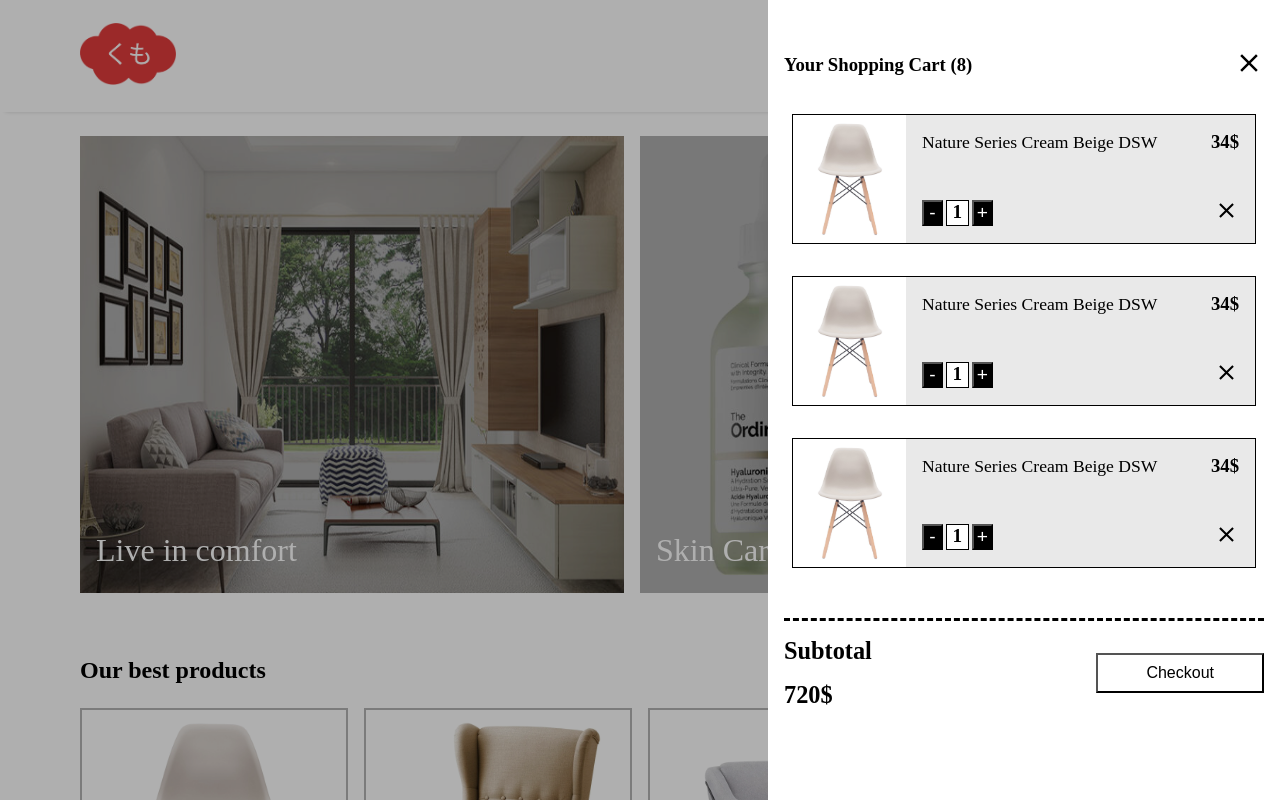
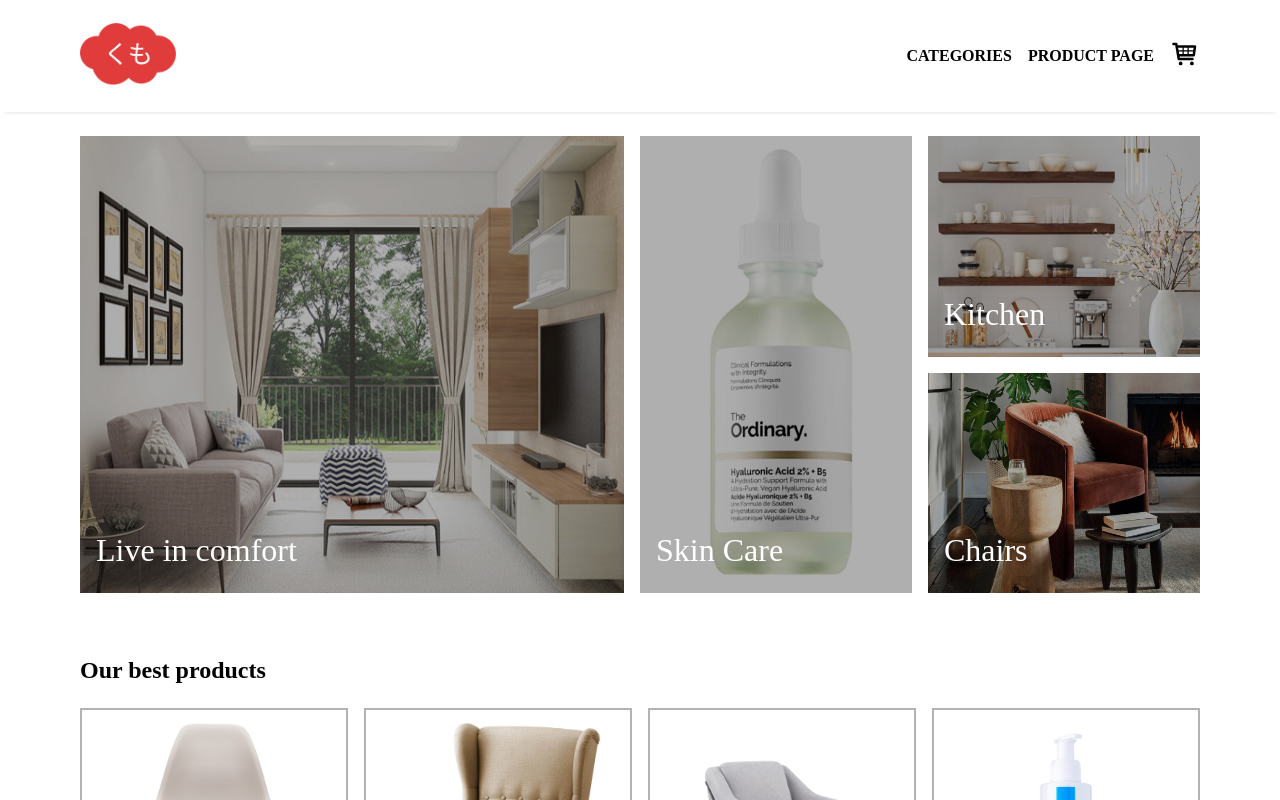
Before and after one commit to OnigiriKing/kumo-market, a React (Create React App) app: page / in a window 1280 px wide. Shown: the top 800 px of the page. Built offline with nearby package versions, Linux system fonts and the light colour scheme.

Commit message:
closeMenu, closeCart functions created

```diff
--- a/src/pages/navBar/NavBar.jsx
+++ b/src/pages/navBar/NavBar.jsx
@@ -3,6 +3,7 @@
 import logo from "../../img/logo.png"
 import { useLocation } from "react-router-dom";
 import React from "react";
+import { closeCart } from "../../scripts/changeClass";
 
 export default function NavBar() {
 
@@ -29,7 +30,9 @@
         <div className="nav-links">
           <Link to="/categories/all">CATEGORIES</Link>
           <Link to={`/product/${link}`}>PRODUCT PAGE</Link>
-          <div className="nav-basket">{allSvg(30).basket}</div>
+          <div className="nav-basket" {...closeCart()}>
+            {allSvg(30).basket}
+          </div>
         </div>
       </div>
     </nav>
--- a/src/pages/overlay/components/CartMenu.jsx
+++ b/src/pages/overlay/components/CartMenu.jsx
@@ -1,17 +1,12 @@
-import { Link } from "react-router-dom";
+
 import { allSvg } from "../../../svg/allSvg";
-import { changeClass } from "../../../scripts/changeClass";
 import products from "../../../data/products"
+import { closeCart } from "../../../scripts/changeClass";
+
+
 
 
 export default function DropMenu() {
-  function closeMenu() {
-    return {
-      onClick: function () {
-        changeClass(".cart-menu", "cart-open");
-      },
-    };
-  }
 
   const el = products.product1
 
@@ -37,11 +32,11 @@
 
   return (
     <>
-      <div className="full-overlay overlay-active" {...closeMenu()} />
-      <div className="cart-menu cart-open">
+      <div className="full-overlay" {...closeCart()} />
+      <div className="cart-menu">
         <div className="cart-menu-des">
           <h3>Your Shopping Cart (8)</h3>
-          <div className="cart-close-button" {...closeMenu()}>
+          <div className="cart-close-button" {...closeCart()}>
             {allSvg(30).closeBtn}
           </div>
         </div>
--- a/src/pages/overlay/components/DropMenu.jsx
+++ b/src/pages/overlay/components/DropMenu.jsx
@@ -1,15 +1,9 @@
 import { Link } from "react-router-dom";
 import { allSvg } from "../../../svg/allSvg";
-import { changeClass } from "../../../scripts/changeClass";
+import {closeMenu} from "../../../scripts/changeClass"
 
 export default function CartMenu() {
-  function closeMenu() {
-    return {
-      onClick: function () {
-        changeClass(".drop-menu", "menu-open");
-      },
-    };
-  }
+
 
   return (
     <div className="drop-menu">
--- a/src/scripts/changeClass.js
+++ b/src/scripts/changeClass.js
@@ -7,3 +7,21 @@
         : classList.add(newClass)
       : classList.add(newClass);
   };
+
+
+export function closeCart() {
+  return {
+    onClick: function () {
+      changeClass(".cart-menu", "cart-open");
+      changeClass(".full-overlay", "overlay-active");
+    },
+  };
+}
+
+  export function closeMenu() {
+    return {
+      onClick: function () {
+        changeClass(".drop-menu", "menu-open");
+      },
+    };
+  }
```
Also changed, not shown: src/dist/style.css, 1 other file (tests, documents, lock files or other folders).
